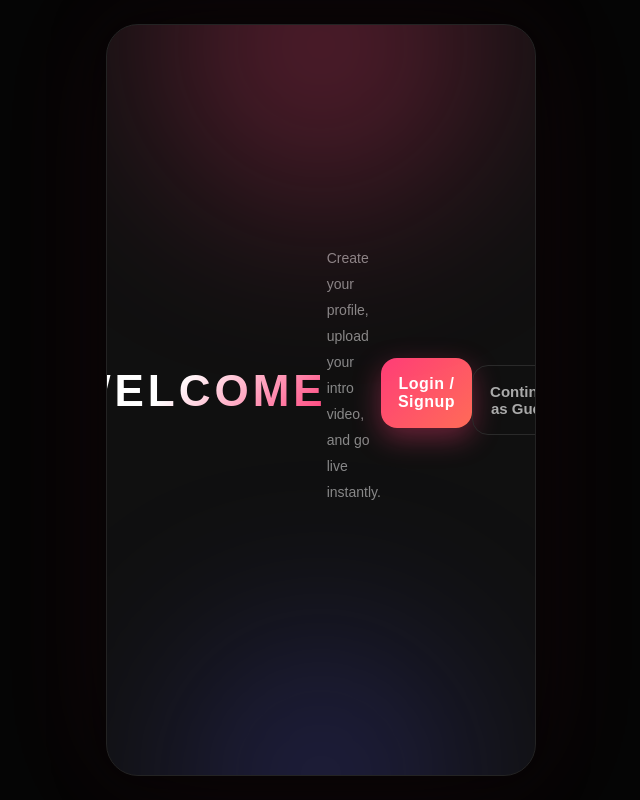
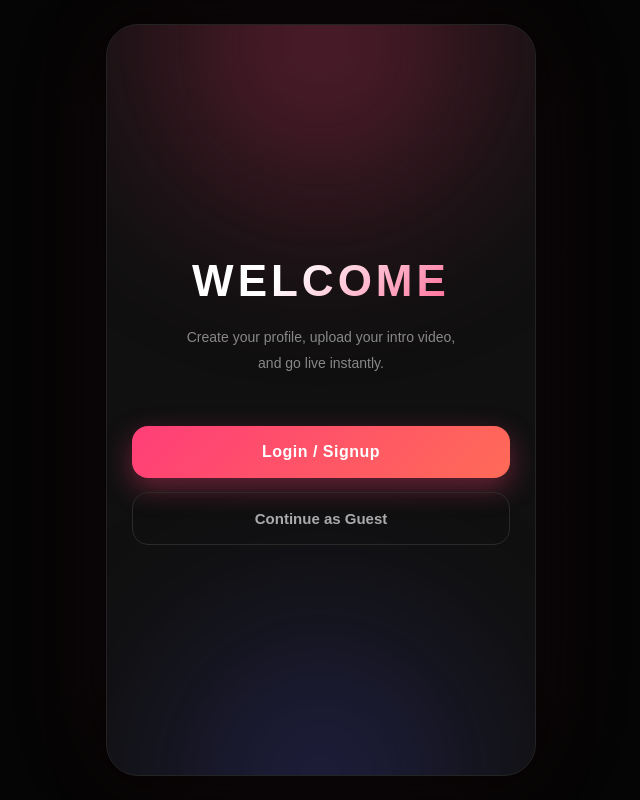
Before and after one commit to kanishk0dev/Live-Streaming-App, a Flask app: template templates/index.html in a window 1280 px wide. Shown: the whole page, without its empty margins (319-959 px from the left). Run offline with Flask 3, Linux system fonts and the light colour scheme; the template is opened without the code that fills it, so the values that code supplies are empty.

Commit message:
first commit

```diff
--- a/templates/index.html
+++ b/templates/index.html
@@ -10,6 +10,8 @@
     <div class="mobile-container">
         <div class="top-glow"></div>
         <div class="bottom-glow"></div>
+
+        <div class="content">
 
             <h1>WELCOME</h1>
 
```
